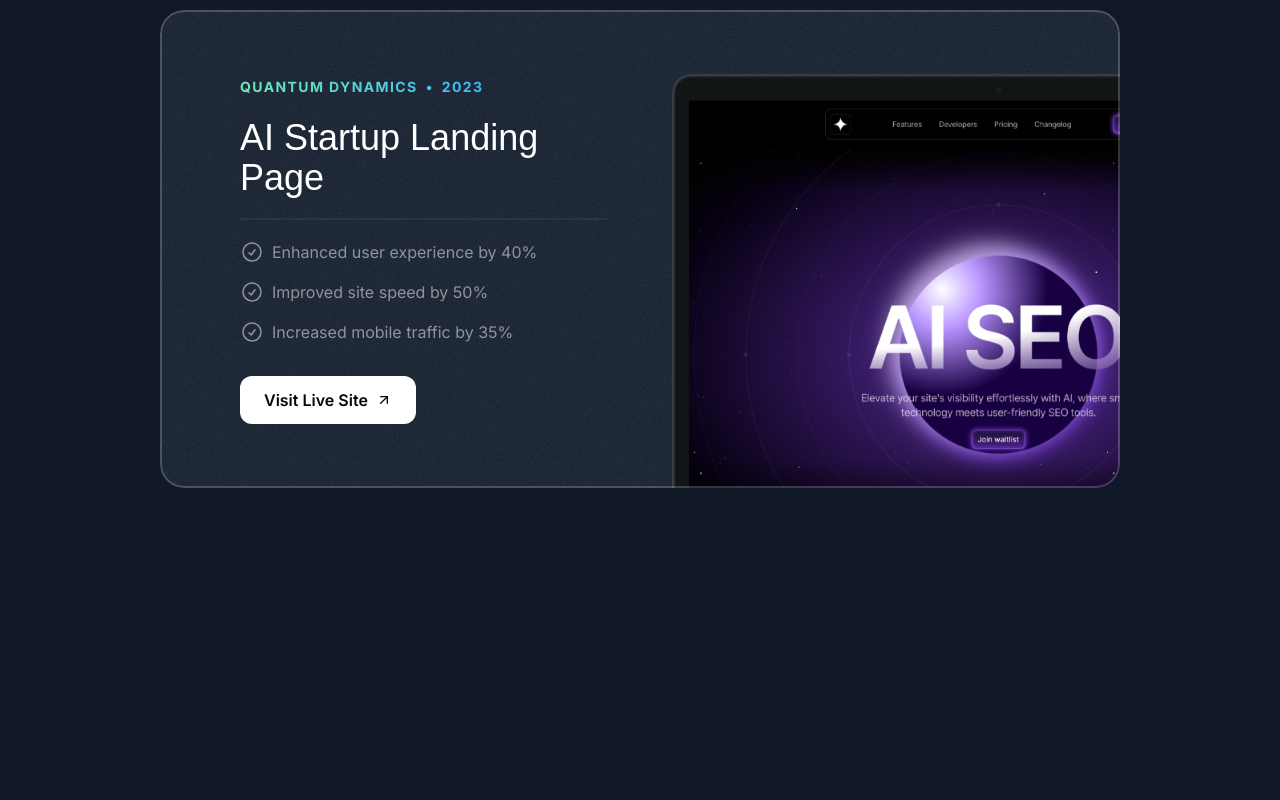
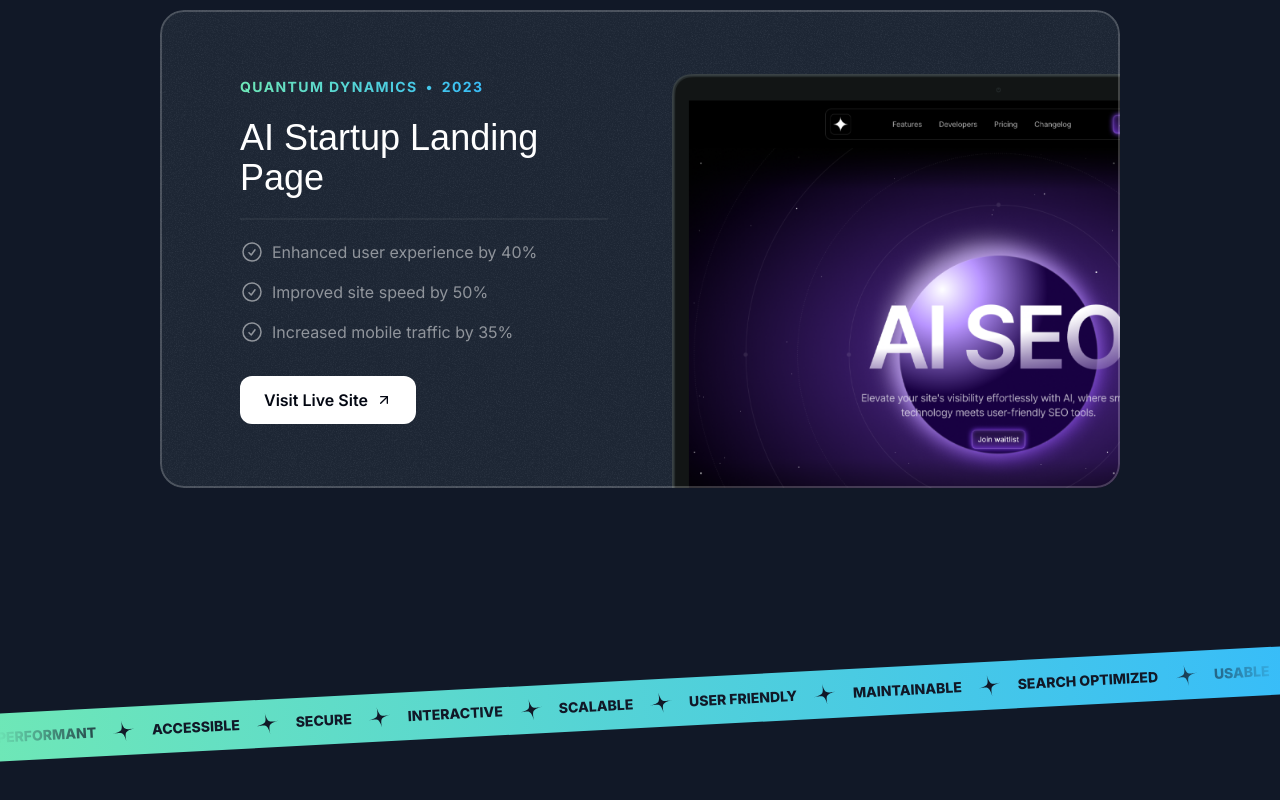
Before and after one commit to Dhananjoy333/Personal-Portfolio, a Next.js app: page / in a window 1280 px wide. Shown: the part 2370-3170 px from the top of the page. Before the commit the page ends 2954 px from the top, so only its background shows below. Built offline with nearby package versions, Linux system fonts and the light colour scheme; a web font is replaced by a local one.

Commit message:
tape ui implemented

```diff
--- a/src/app/page.tsx
+++ b/src/app/page.tsx
@@ -1,6 +1,7 @@
 import { Header } from "@/sections/Header";
 import { HeroSection } from "@/sections/Hero";
 import { ProjectsSection } from "@/sections/Projects";
+import { TapeSection } from "@/sections/Tape";
 
 export default function Home() {
   return (
@@ -8,6 +9,7 @@
       <Header/>
       <HeroSection/>
       <ProjectsSection/>
+      <TapeSection/>
     </div>
   );
 }
--- a/src/sections/Tape.tsx
+++ b/src/sections/Tape.tsx
@@ -1,3 +1,40 @@
+import StarIcon from "@/assets/icons/star.svg"
+
+const words = [
+  "Performant",
+  "Accessible",
+  "Secure",
+  "Interactive",
+  "Scalable",
+  "User Friendly",
+  "Maintainable",
+  "Search Optimized",
+  "Usable",
+  "Reliable",
+  "Successfull",
+  "Responsive",
+  "Fast Loading",
+  "Load Balancing",
+  "Microservices",
+  "Analytic Integration",
+  "Dashboard"
+]
+
 export const TapeSection = () => {
-  return <div>Tape Section</div>;
+  return(
+    <div className="py-16 lg:py-24 overflow-x-clip">
+      <div className="bg-gradient-to-r from-emerald-300 to-sky-400 -rotate-3 -mx-1">
+        <div className="flex [mask-image:linear-gradient(to_right,transparent,black_10%,black_90%,transparent)]">
+          <div className="flex flex-none gap-4 py-3">
+            {words.map(word => (
+              <div key={word} className="inline-flex gap-4 items-center">
+                <span className="text-gray-900 uppercase font-extrabold text-sm">{word}</span>
+                <StarIcon className="size-6 text-gray-900 -rotate-12"/>
+              </div>
+            ))}
+          </div>
+        </div>
+      </div>
+    </div>
+  )
 };
```
